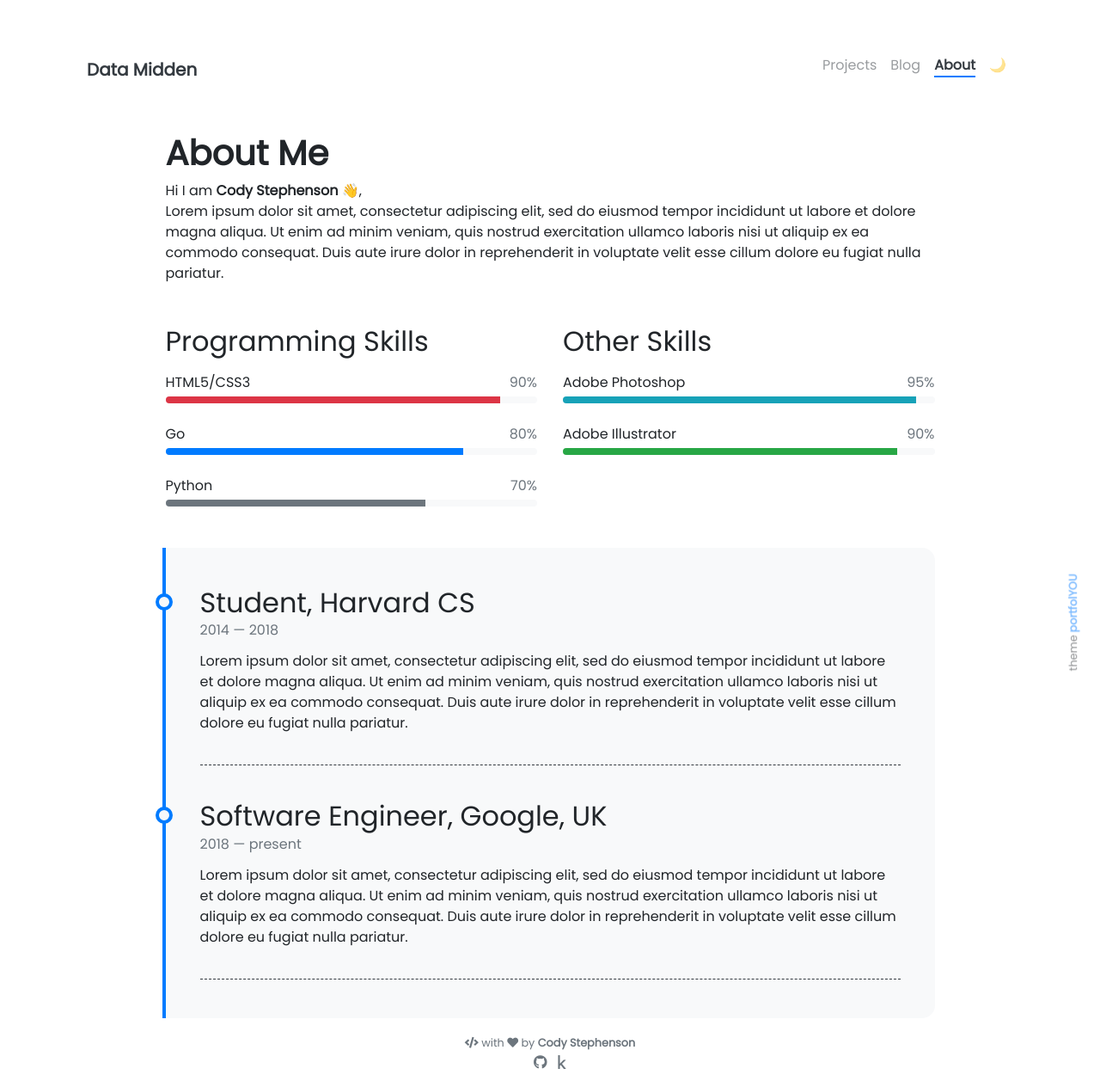
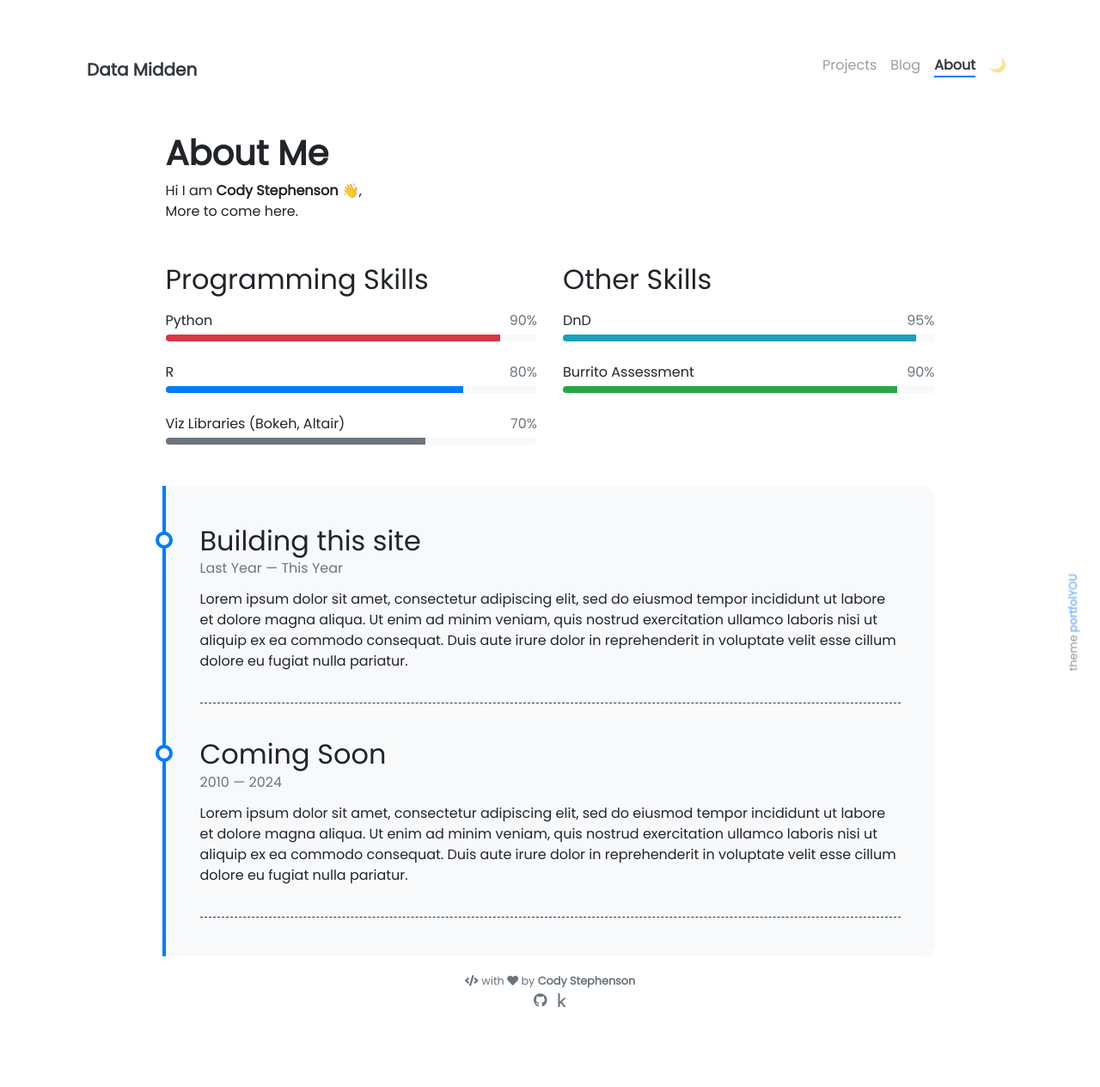
Before and after one commit to codyish/codyish.github.io, a Jekyll site: the page built from docs/pages/about.md, in a window 1280 px wide. Shown: the whole page at 86% size. Built offline with Jekyll 4.4.1, drawn with Linux system fonts in a browser that asks for light colours; emoji names are drawn with the system emoji font; after the commit the page ends 1192 px from its top, so only the background shows below that.

Commit message:
removed lorem ipsum

```diff
--- a/docs/_data/other-skills.yml
+++ b/docs/_data/other-skills.yml
@@ -1,7 +1,7 @@
-- name: Adobe Photoshop
+- name: DnD
   percentage: 95
   color: info
 
-- name: Adobe Illustrator
+- name: Burrito Assessment
   percentage: 90
   color: success
--- a/docs/_data/programming-skills.yml
+++ b/docs/_data/programming-skills.yml
@@ -1,11 +1,11 @@
-- name: HTML5/CSS3
+- name: Python
   percentage: 90
   color: danger
 
-- name: Go
+- name: R
   percentage: 80
   color:
 
-- name: Python
+- name: Viz Libraries (Bokeh, Altair)
   percentage: 70
   color: secondary
--- a/docs/_data/timeline.yml
+++ b/docs/_data/timeline.yml
@@ -1,15 +1,15 @@
-- title: Student, Harvard CS
-  from: 2014
-  to: 2018
+- title: Building this site
+  from: Last Year
+  to: This Year
   description: Lorem ipsum dolor sit amet, consectetur adipiscing elit,
                sed do eiusmod tempor incididunt ut labore et dolore magna aliqua.
                Ut enim ad minim veniam, quis nostrud exercitation ullamco laboris
                nisi ut aliquip ex ea commodo consequat. Duis aute irure dolor in
                reprehenderit in voluptate velit esse cillum dolore eu fugiat nulla pariatur.
 
-- title: Software Engineer, Google, UK
-  from: 2018
-  to: present
+- title: Coming Soon
+  from: 2010
+  to: 2024
   description: Lorem ipsum dolor sit amet, consectetur adipiscing elit,
                sed do eiusmod tempor incididunt ut labore et dolore magna aliqua.
                Ut enim ad minim veniam, quis nostrud exercitation ullamco laboris
--- a/docs/pages/about.md
+++ b/docs/pages/about.md
@@ -8,7 +8,7 @@ weight: 3
 # **About Me**
 
 Hi I am **{{ site.author.name }}** :wave:,<br>
-Lorem ipsum dolor sit amet, consectetur adipiscing elit, sed do eiusmod tempor incididunt ut labore et dolore magna aliqua. Ut enim ad minim veniam, quis nostrud exercitation ullamco laboris nisi ut aliquip ex ea commodo consequat. Duis aute irure dolor in reprehenderit in voluptate velit esse cillum dolore eu fugiat nulla pariatur.
+More to come here.
 
 <div class="row">
 {% include about/skills.html title="Programming Skills" source=site.data.programming-skills %}
```
